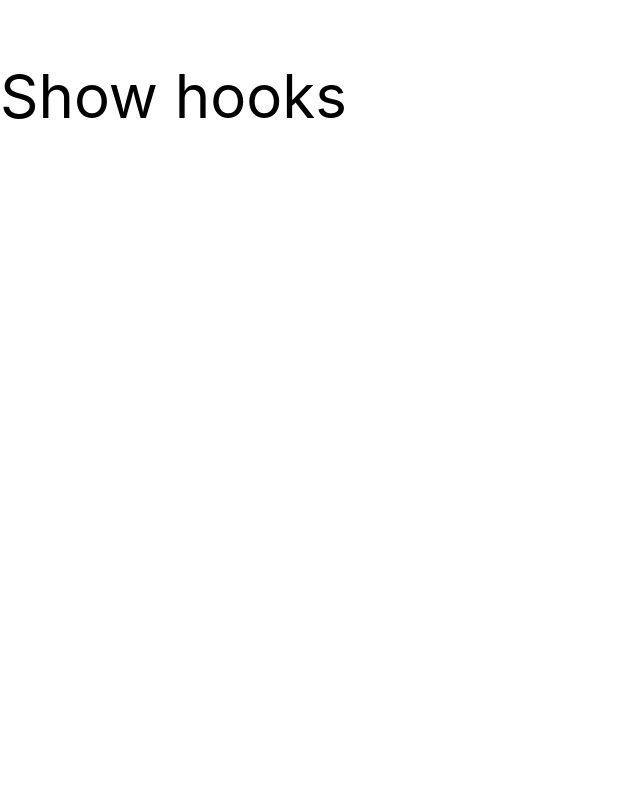
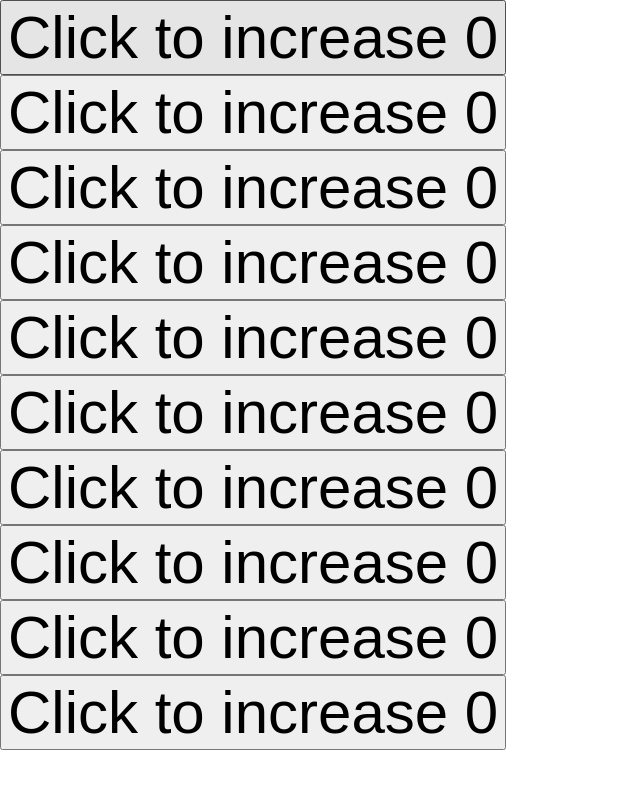
Before and after one commit to marcionavarro/curso-reactjs-e-nextjs, a React (Create React App) app in the folder secao4/: page / in a window 1280 px wide. Shown: the top 788 px of the page, without its empty margins (0-640 px from the left). Built offline with nearby package versions, Linux system fonts and the light colour scheme.

Commit message:
Seção 4 - Error Boundaries - Controlando erros

```diff
--- a/secao4/src/templates/App/Home/index.jsx
+++ b/secao4/src/templates/App/Home/index.jsx
@@ -1,87 +1,88 @@
-import { useEffect, useLayoutEffect, useRef, useState } from 'react';
+import { Component, useEffect, useState } from 'react';
 
-export const ReactHooks = () => {
-  console.log('%cCHILD RENDER STARTING...', 'color: green');
+const s = {
+  style: {
+    fontSize: '60px',
+  },
+};
 
-  // Lazy Initializer #1
-  const [state1, setState1] = useState(() => {
-    const state = new Date().toLocaleDateString();
-    console.log(
-      '%cState Lazy initializer - (useState + InitialValue) = ' + state,
-      'color: green',
-    );
-    return state;
-  });
-  const renders = useRef(0);
+class MyErrorBoundary extends Component {
+  constructor(props) {
+    super(props);
+    this.state = { hasError: false };
+  }
+
+  static getDerivedStateFromError(error) {
+    // Atualiza o state para que a próxima renderização mostre a UI alternativa.
+    return { hasError: true };
+  }
+
+  componentDidCatch(error, errorInfo) {
+    // Você também pode registrar o erro em um serviço de relatórios de erro
+    // console.log(error, errorInfo);
+  }
+
+  render() {
+    if (this.state.hasError) {
+      // Você pode renderizar qualquer UI alternativa
+      return <p {...s}>Deu ruim =(</p>;
+    }
+
+    return this.props.children;
+  }
+}
+
+const ItWillThrowError = () => {
+  const [counter, setCounter] = useState(0);
 
   useEffect(() => {
-    console.log('%cuseEffect (UPDATE state1) ' + state1, 'color: #dbc70f');
-  }, [state1]);
+    if (counter > 3) {
+      throw new Error('Que chato!!!');
+    }
+  }, [counter]);
 
-  useEffect(() => {
-    console.log('%cuseEffect -> No Dependencies', 'color: #dbc70f');
-    renders.current += 1;
-
-    return () => {
-      console.log('%cuseEffect (Cleanup) -> No Dependencies', 'color: #dbc70f');
-    };
-  });
-
-  useEffect(() => {
-    const listener = () => console.log('Listener...');
-    console.log('%cuseEffect -> Empty dependencies', 'color: #dbc70f');
-
-    return () => {
-      console.log(
-        '%cuseEffect (Cleanup) -> Empty dependencies',
-        'color: #dbc70f',
-      );
-    };
-  }, []);
-
-  useLayoutEffect(() => {
-    console.log('%cuseLayoutEffect', 'color: #e61a4d');
-
-    return () => {
-      console.log('%cuseLayoutEffect (Cleanup)', 'color: #e61a4d');
-    };
-  });
-
-  console.log(
-    '%cCHILD RENDER ' + renders.current + ' ENDING...',
-    'color: green',
-  );
   return (
-    <div
-      onClick={() => setState1(new Date().toLocaleString('pt-br'))}
-      style={{ fontSize: '60px' }}
-    >
-      State: {state1}
+    <div>
+      <button {...s} onClick={() => setCounter((s) => s + 1)}>
+        Click to increase {counter}
+      </button>
     </div>
   );
 };
 
 export const Home = () => {
-  const renders = useRef(0);
-
-  useEffect(() => {
-    renders.current += 1;
-  });
-
-  console.log(`%cPARENT RENDER ${renders.current} STARTING...`, 'color: green');
-  const [show, setShow] = useState(false);
-  console.log(
-    '%cState Initializer - (useState + InitialValue) = ' + show,
-    'color: green',
-  );
-  console.log(`%cPARENT RENDER ${renders.current} ENDING...`, 'color: green');
-
   return (
-    <div>
-      <p style={{ fontSize: '60px' }} onClick={() => setShow((s) => !s)}>
-        Show hooks
-      </p>
-      {show && <ReactHooks />}
+    <div {...s}>
+      <MyErrorBoundary>
+        <ItWillThrowError />
+      </MyErrorBoundary>
+      <MyErrorBoundary>
+        <ItWillThrowError />
+      </MyErrorBoundary>
+      <MyErrorBoundary>
+        <ItWillThrowError />
+      </MyErrorBoundary>
+      <MyErrorBoundary>
+        <ItWillThrowError />
+      </MyErrorBoundary>
+      <MyErrorBoundary>
+        <ItWillThrowError />
+      </MyErrorBoundary>
+      <MyErrorBoundary>
+        <ItWillThrowError />
+      </MyErrorBoundary>
+      <MyErrorBoundary>
+        <ItWillThrowError />
+      </MyErrorBoundary>
+      <MyErrorBoundary>
+        <ItWillThrowError />
+      </MyErrorBoundary>
+      <MyErrorBoundary>
+        <ItWillThrowError />
+      </MyErrorBoundary>
+      <MyErrorBoundary>
+        <ItWillThrowError />
+      </MyErrorBoundary>
     </div>
   );
 };
```
Also changed, not shown: secao4/src/templates/App/Home/hook-flow.png (deleted).
